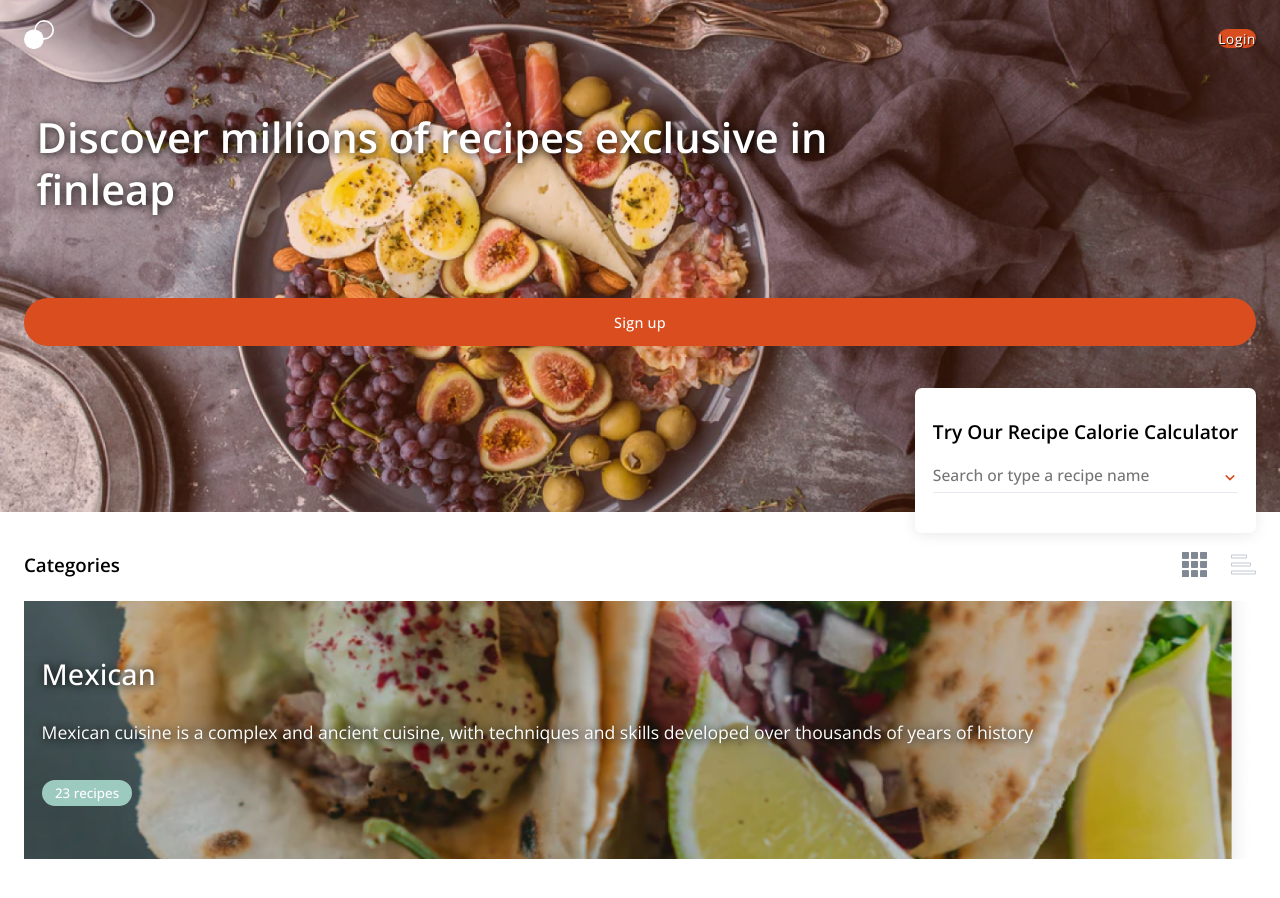
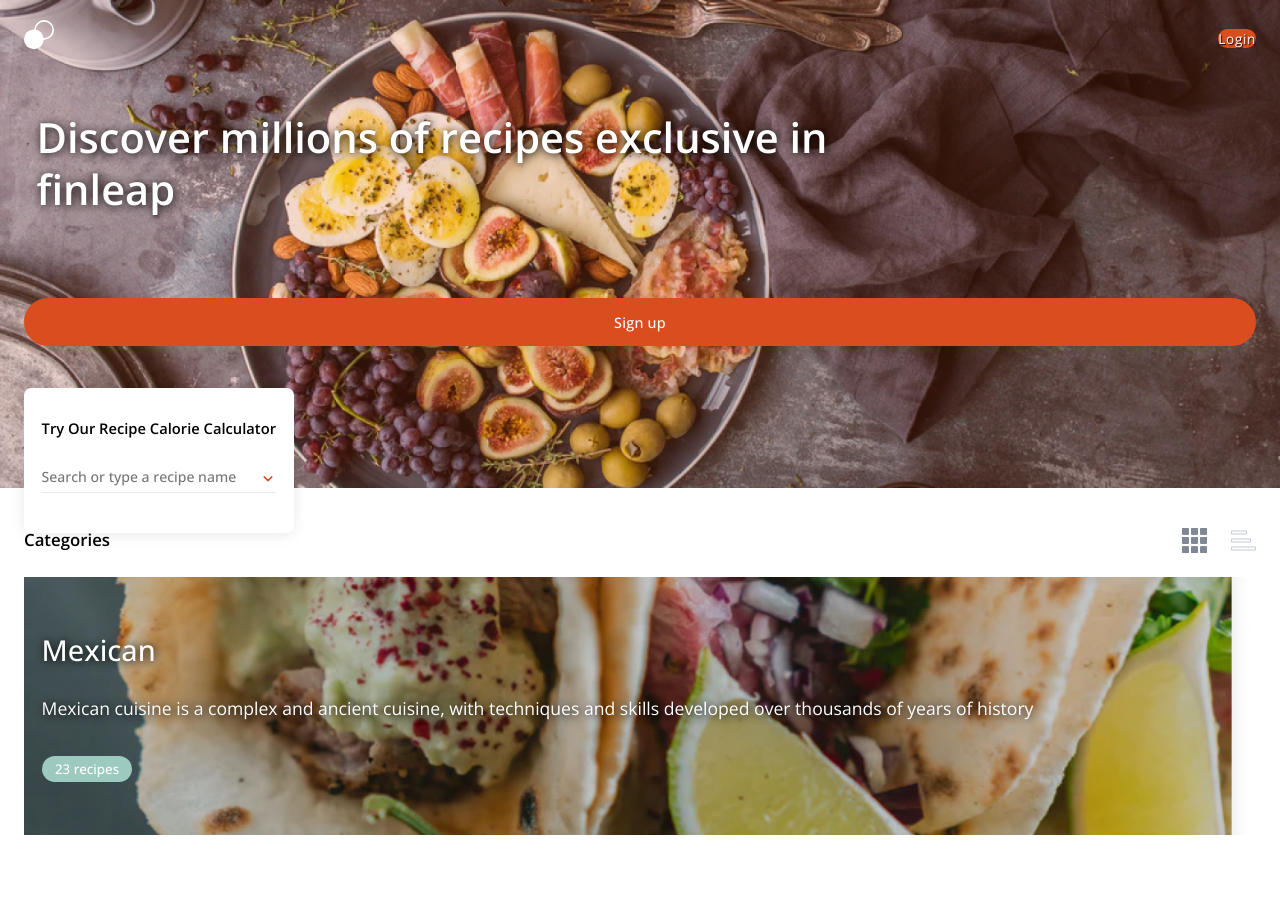
Before and after one commit to Android789515/recipe-site, a Next.js app: page / in a window 1280 px wide. After the commit the page ends 875 px from the top, so only its background shows below. Built offline with nearby package versions, Linux system fonts and the light colour scheme.

Commit message:
Adjusted font sizes for, CategoriesSectionHeader, HeroSection, and the RecipeCalculatorModal.

```diff
--- a/styles/homepage/categories-section/CategoriesSectionHeader.module.scss
+++ b/styles/homepage/categories-section/CategoriesSectionHeader.module.scss
@@ -7,6 +7,7 @@
 }
 
 .title {
+  font-size: 1.05rem;
   font-weight: 600;
 
   margin: 0;
--- a/styles/homepage/hero-section/HeroSection.module.scss
+++ b/styles/homepage/hero-section/HeroSection.module.scss
@@ -1,6 +1,6 @@
 .heroSection {
-  //height: 44vh; on large screen
-  height: 64vh;
+  //height: 41vh; on large screen
+  height: 61vh;
 
   background-image: url('../../../public/assets/img/hero.png');
   background-size: cover;
--- a/styles/modals/recipe-calculator/RecipeCalculatorModal.module.scss
+++ b/styles/modals/recipe-calculator/RecipeCalculatorModal.module.scss
@@ -3,7 +3,6 @@
 .recipeCalculator {
   position: absolute;
   top: 24.25em;
-  right: 0;
 
   display: grid;
   justify-content: center;
@@ -17,13 +16,13 @@
 }
 
 .title {
-  font-size: 1.2rem;
+  font-size: .92rem;
   font-weight: 600;
 
   margin-top: 0;
-  margin-bottom: 1em;
+  margin-bottom: 2em;
 }
 
 .searchField {
-  font-size: .98rem;
+  font-size: .88rem;
 }
```
